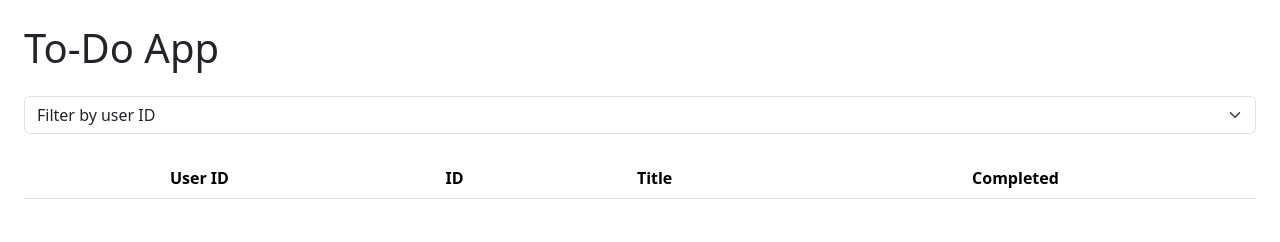
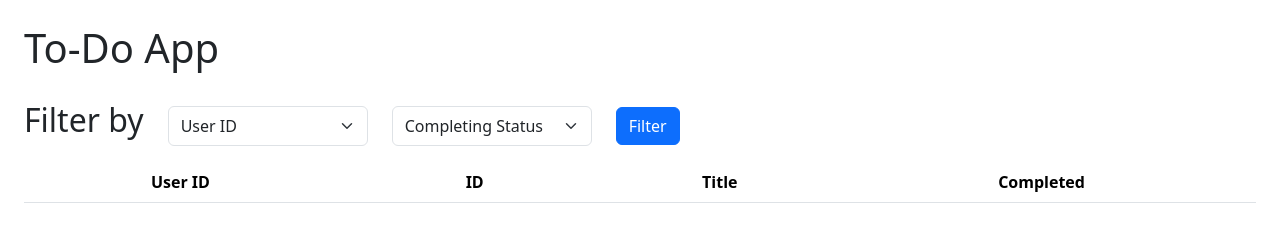
Before and after one commit to ACZH05/show-todos-with-API, a plain HTML site: page index.html in a window 1280 px wide. Drawn offline with nearby package versions, Linux system fonts and the light colour scheme; no server answers.

Commit message:
Update ui of filter bar

```diff
--- a/index.html
+++ b/index.html
@@ -16,8 +16,10 @@
 
 <body class="mx-4 my-4">
   <h1>To-Do App</h1>
-  <select name="id" id="userId" class="form-select btn-primary my-4">
-    <option value="">Filter by user ID</option>
+  <form class="d-inline-flex align-items-baseline my-3">
+    <label for="filter" class="fs-2">Filter by</label>
+    <select name="filter" id="userId" class="form-select mx-4">
+      <option value="">User ID</option>
       <option value="1">User ID: 1</option>
       <option value="2">User ID: 2</option>
       <option value="3">User ID: 3</option>
@@ -30,11 +32,20 @@
       <option value="10">User ID: 10</option>
     </select>
 
+    <select name="filter" id="complete" class="form-select">
+      <option value="">Completing Status</option>
+      <option value="true">Completed</option>
+      <option value="false">Not Complete</option>
+    </select>
+
+    <button type="submit" class="btn btn-primary ms-4">Filter</button>
+  </form>
+
   <table id="displayUserInfo" class="table">
     <thead class="px-1 text-center">
       <tr>
         <th>User ID</th>
-        <th>ID</th>
+        <th class="px-4">ID</th>
         <th>Title</th>
         <th>Completed</th>
       </tr>
--- a/style.css
+++ b/style.css
@@ -1,4 +1,5 @@
-html {
-  height: 100%;
-  width: 100%;
+#userId,
+#complete {
+  width: 200px;
+  height: 40px;
 }
```
Lines whose indentation alone changed are shown as unchanged.
